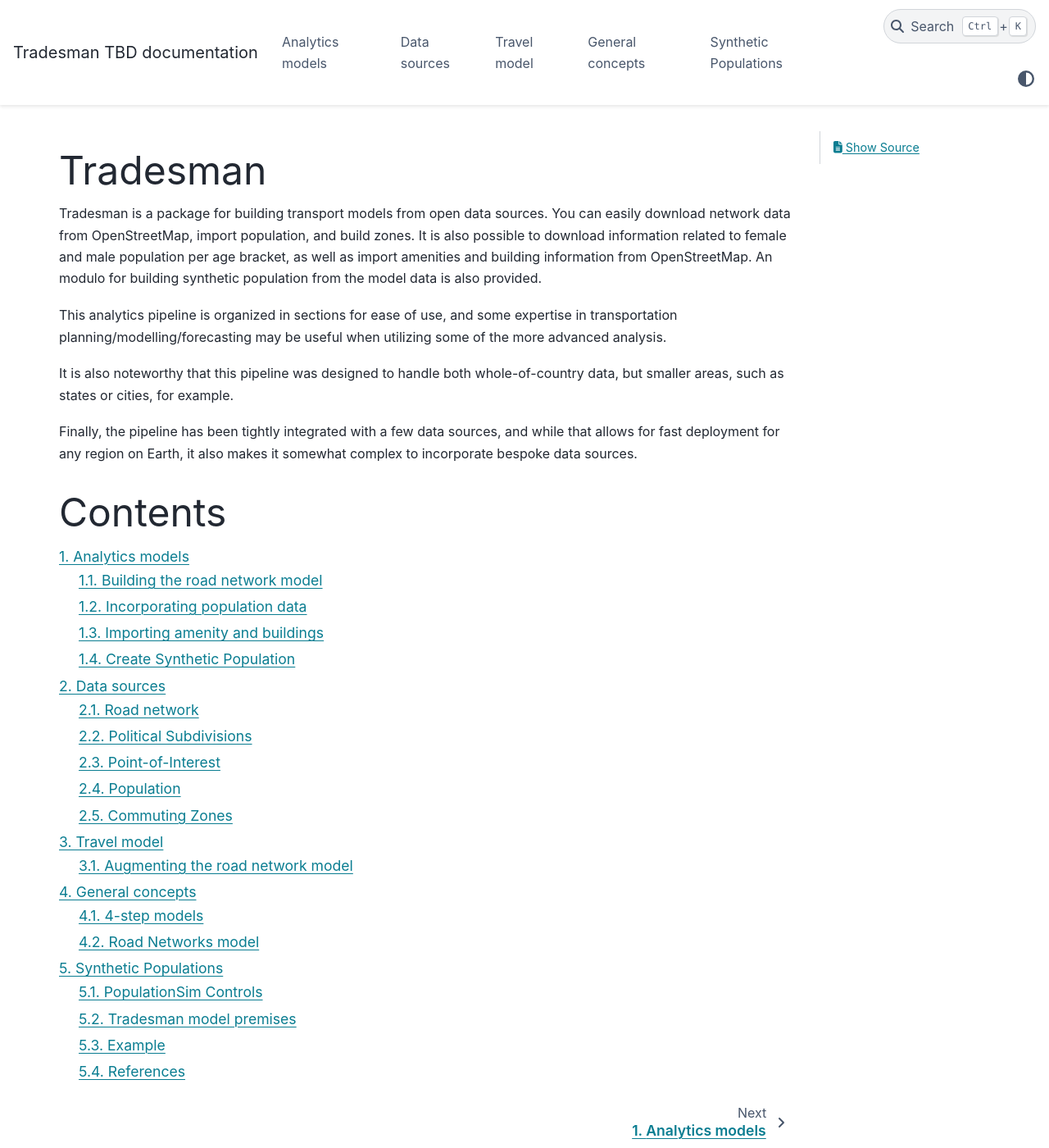
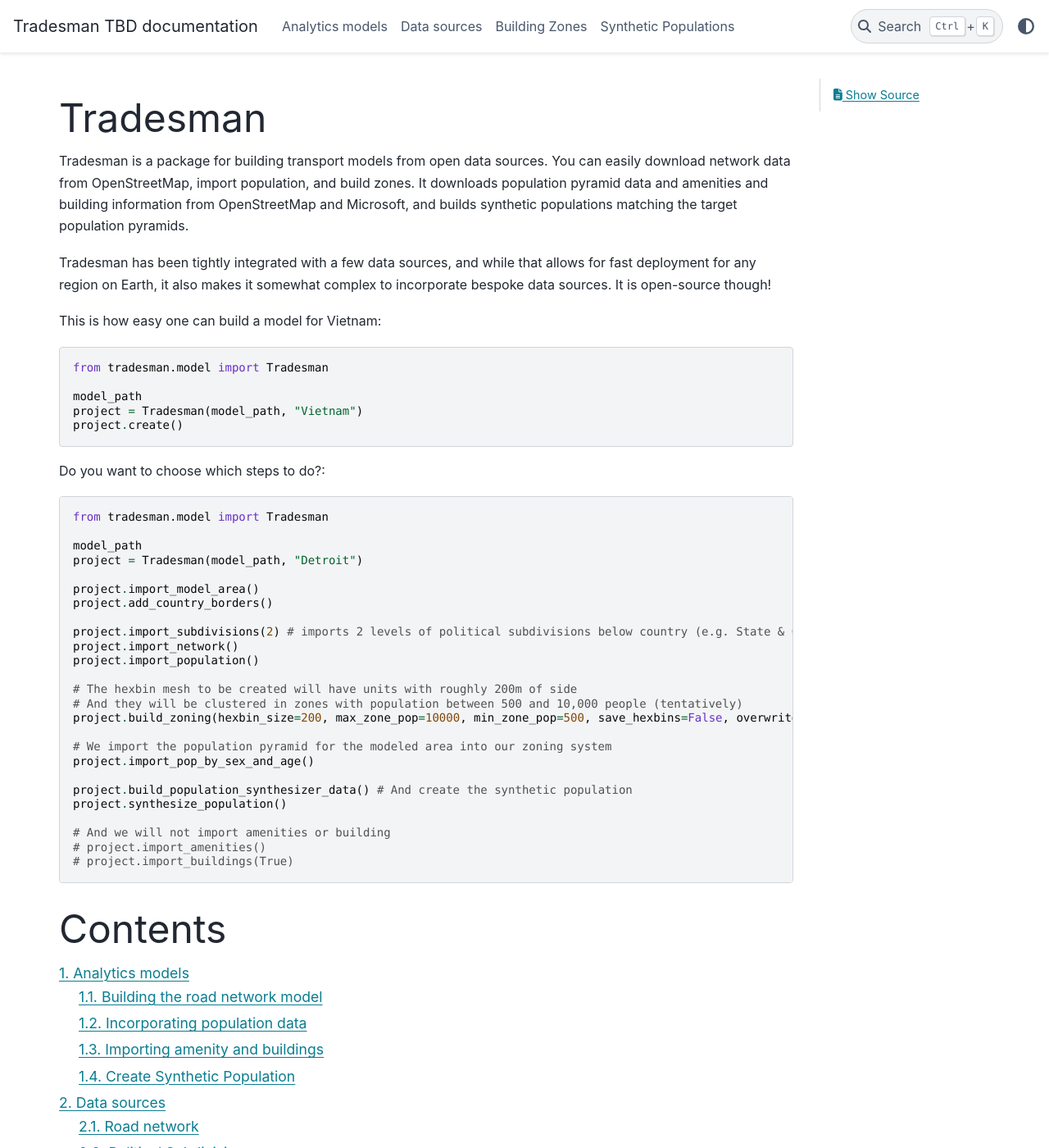
Before and after one commit to AequilibraE/tradesman, a Sphinx documentation site: the page built from docs/source/index.rst, in a window 1280 px wide and 1400 px high. Shown: the whole window at 82% size. Built offline with Sphinx 7.4.7 and the PyData theme 0.15.4, drawn with Linux system fonts in a browser that asks for light colours; some of the changed text lies outside the part shown.

```diff
--- a/docs/source/index.rst
+++ b/docs/source/index.rst
@@ -4,21 +4,57 @@
         Tradesman
      </font>
 
+Tradesman is a package for building transport models from open data sources.
+You can easily download network data from OpenStreetMap, import population, and
+build zones. It downloads population pyramid data and amenities and building
+information from OpenStreetMap and Microsoft, and builds synthetic populations
+matching the target population pyramids.
+
+Tradesman has been tightly integrated with a few data sources, and
+while that allows for fast deployment for any region on Earth, it also makes it
+somewhat complex to incorporate bespoke data sources. It is open-source though!
+
+This is how easy one can build a model for Vietnam:
+
+::
+
+    from tradesman.model import Tradesman
+
+    model_path
+    project = Tradesman(model_path, "Vietnam")
+    project.create()
 
 
+Do you want to choose which steps to do?:
 
-Tradesman is a package for building transport models from open data sources. You can easily download network data from OpenStreetMap, import population, and build zones. It is also possible to download information related to female and male population per age bracket, as well as import amenities and building information from OpenStreetMap. An modulo for building synthetic population from the model data is also provided.
+::
 
-This analytics pipeline is organized in sections for ease of use, and some
-expertise in transportation planning/modelling/forecasting may be useful when
-utilizing some of the more advanced analysis.
+    from tradesman.model import Tradesman
 
-It is also noteworthy that this pipeline was designed to handle both whole-of-country
-data, but smaller areas, such as states or cities, for example.
+    model_path
+    project = Tradesman(model_path, "Detroit")
 
-Finally, the pipeline has been tightly integrated with a few data sources, and
-while that allows for fast deployment for any region on Earth, it also makes it
-somewhat complex to incorporate bespoke data sources.
+    project.import_model_area()
+    project.add_country_borders()
+
+    project.import_subdivisions(2) # imports 2 levels of political subdivisions below country (e.g. State & County)
+    project.import_network()
+    project.import_population()
+
+    # The hexbin mesh to be created will have units with roughly 200m of side
+    # And they will be clustered in zones with population between 500 and 10,000 people (tentatively)
+    project.build_zoning(hexbin_size=200, max_zone_pop=10000, min_zone_pop=500, save_hexbins=False, overwrite=False)
+
+    # We import the population pyramid for the modeled area into our zoning system
+    project.import_pop_by_sex_and_age()
+
+    project.build_population_synthesizer_data() # And create the synthetic population
+    project.synthesize_population()
+
+    # And we will not import amenities or building
+    # project.import_amenities()
+    # project.import_buildings(True)
+
 
 .. raw:: html
 
@@ -34,6 +70,5 @@ somewhat complex to incorporate bespoke data sources.
 
    build_analytics_model
    data_sources
-   travel_modelling
-   concepts
+   zoning
    synthetic_population
```
Also changed, not shown: docs/source/data_sources.rst (+13 -21 lines), docs/source/synthetic_population.rst (+13 -2 lines), docs/source/zoning.rst (added, +43 -0 lines).
